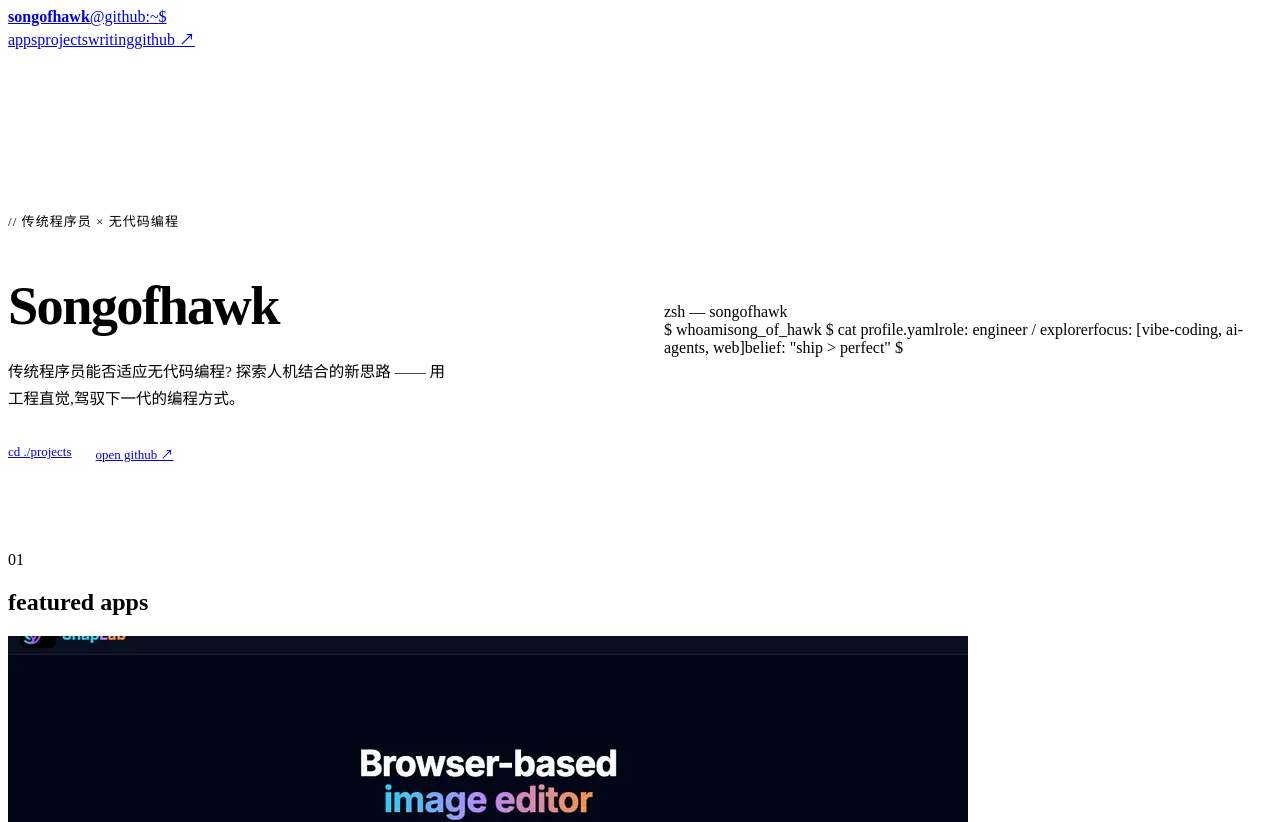
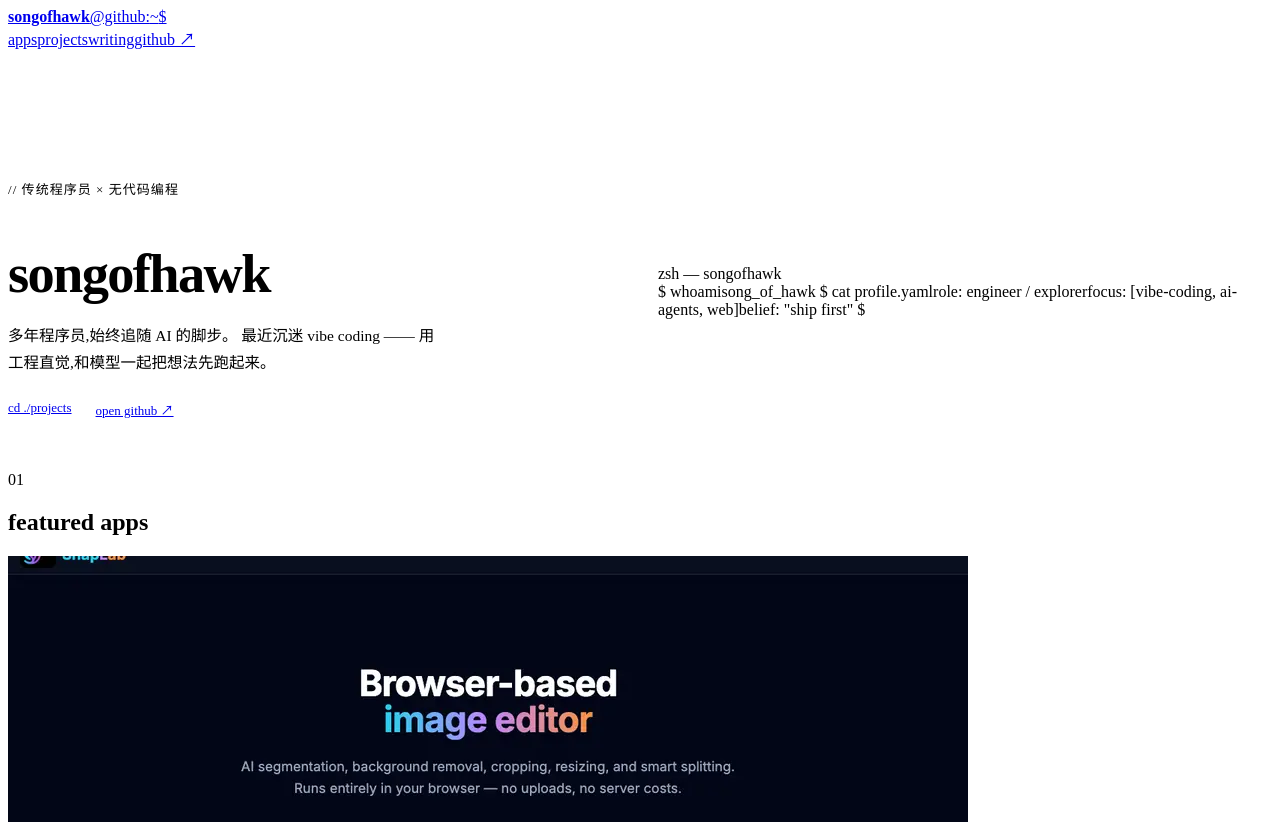
Before and after one commit to songofhawk/songofhawk.github.io, a React (Vite) app: page / in a window 1280 px wide. Shown: the top 822 px of the page. Built offline with nearby package versions, Linux system fonts and the light colour scheme; no server answers; the HTML template or start-up script is replaced by a standard one.

Commit message:
Update hero copy and spacing

```diff
--- a/src/components/Hero.jsx
+++ b/src/components/Hero.jsx
@@ -6,11 +6,11 @@ const Hero = () => {
 
     return (
         <section className="container" style={{
-            paddingTop: '148px',
-            paddingBottom: '88px',
+            paddingTop: '116px',
+            paddingBottom: '52px',
             display: 'grid',
             gridTemplateColumns: 'repeat(auto-fit, minmax(320px, 1fr))',
-            gap: '48px',
+            gap: '36px',
             alignItems: 'center'
         }}>
             <div>
@@ -22,9 +22,9 @@ const Hero = () => {
                     fontWeight: 600,
                     lineHeight: 1.15,
                     letterSpacing: '-0.03em',
-                    marginBottom: '20px'
+                    marginBottom: '16px'
                 }}>
-                    Songofhawk
+                    songofhawk
                 </h1>
                 <p style={{
                     fontFamily: 'var(--font-sans)',
@@ -32,10 +32,10 @@ const Hero = () => {
                     color: 'var(--text-secondary)',
                     lineHeight: 1.75,
                     maxWidth: '440px',
-                    marginBottom: '32px'
+                    marginBottom: '24px'
                 }}>
-                    传统程序员能否适应无代码编程?
-                    探索人机结合的新思路 —— 用工程直觉,驾驭下一代的编程方式。
+                    多年程序员,始终追随 AI 的脚步。
+                    最近沉迷 vibe coding —— 用工程直觉,和模型一起把想法先跑起来。
                 </p>
                 <div style={{ display: 'flex', gap: '24px', fontSize: '13px' }}>
                     <a href="#projects" className="link">cd ./projects</a>
@@ -62,7 +62,7 @@ const Hero = () => {
                             <span className="ln"><span className="prompt">$ </span>cat profile.yaml</span>
                             <span className="ln"><span className="key">role:</span> <span className="val">engineer / explorer</span></span>
                             <span className="ln"><span className="key">focus:</span> <span className="val">[vibe-coding, ai-agents, web]</span></span>
-                            <span className="ln"><span className="key">belief:</span> <span className="val">"ship &gt; perfect"</span></span>
+                            <span className="ln"><span className="key">belief:</span> <span className="val">"ship first"</span></span>
                             <span className="ln">&nbsp;</span>
                             <span className="ln"><span className="prompt">$ </span><span className="cursor" /></span>
                         </>
```
